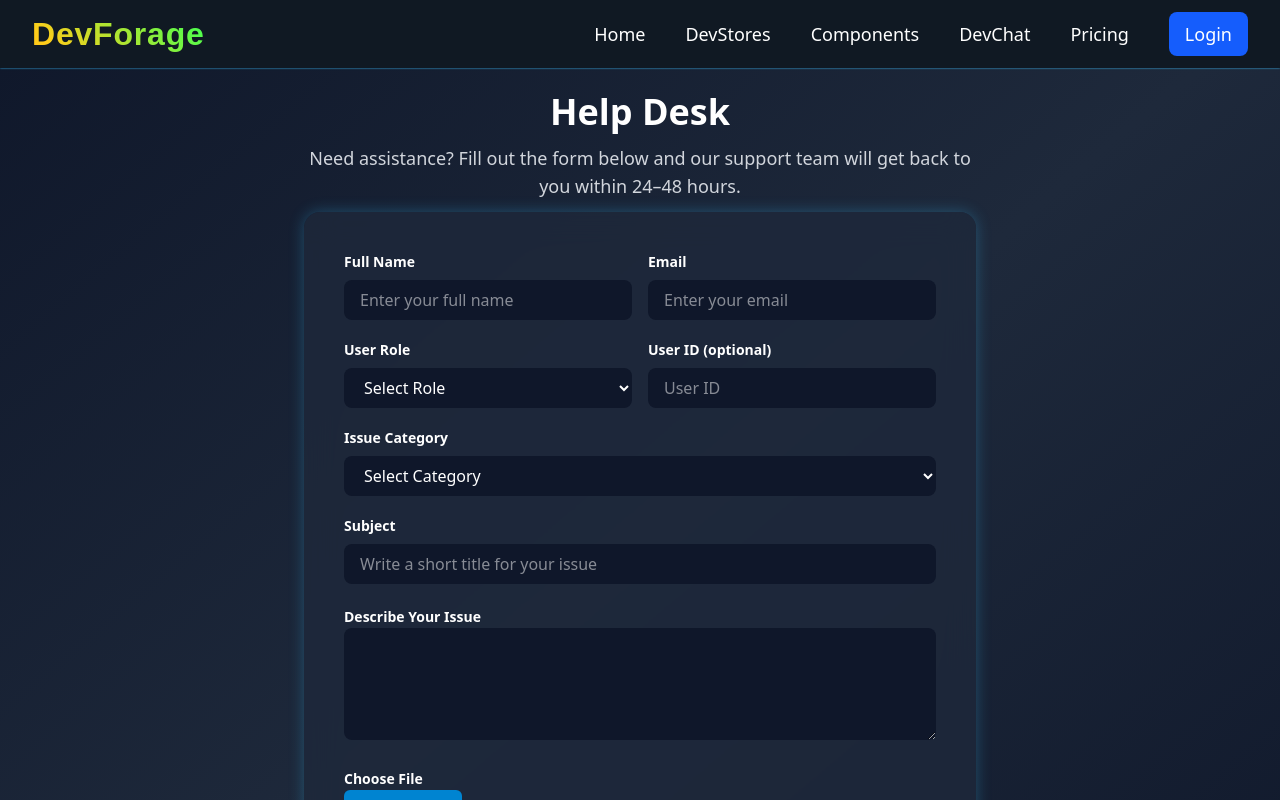
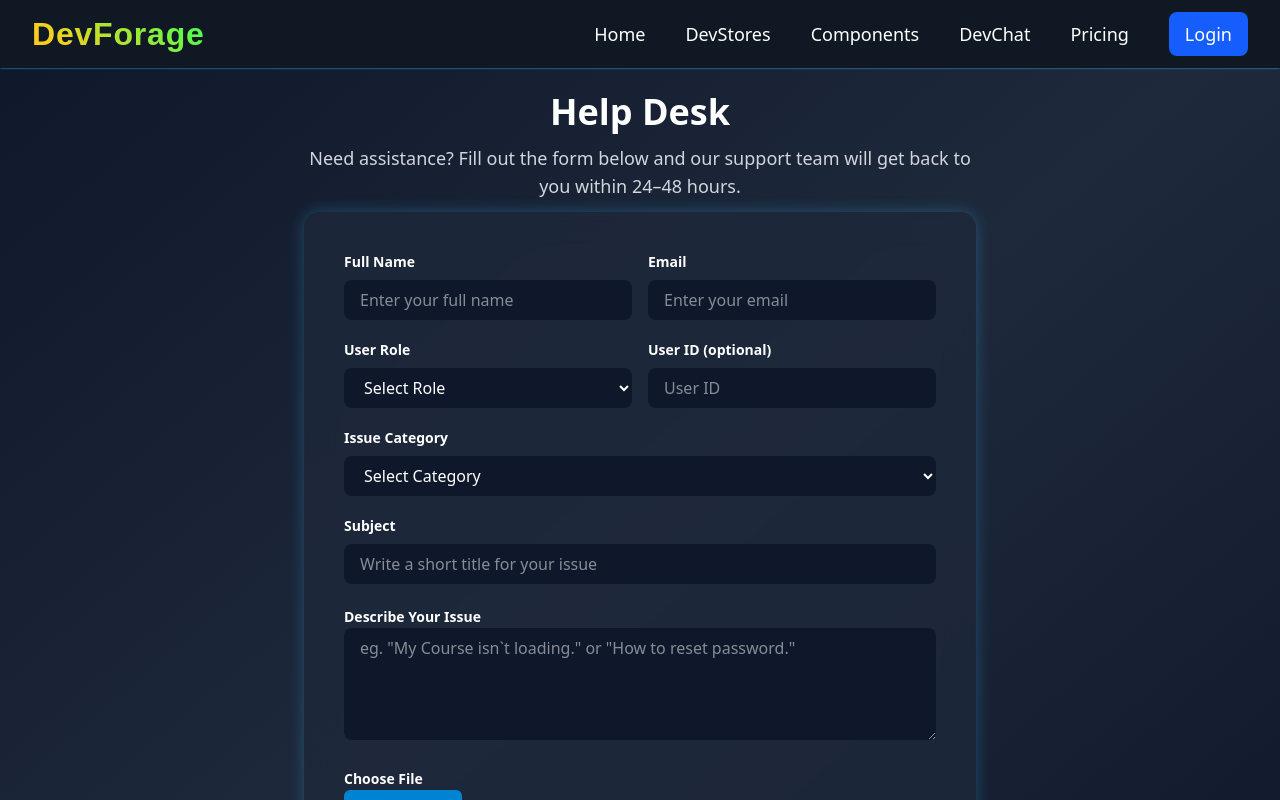
Before and after one commit to raushan-sinha/dev-forage, a React (Vite) app: page /help in a window 1280 px wide. Shown: the top 800 px of the page. Built offline with nearby package versions, Linux system fonts and the light colour scheme.

Commit message:
Code updated

```diff
--- a/src/components/FormField/TextareaField.jsx
+++ b/src/components/FormField/TextareaField.jsx
@@ -10,6 +10,7 @@ export default function TextareaField({ label, rows, id, ...props }) {
             <textarea
                 rows={rows}
                 id={id}
+                {...props}
                 className={baseClass}
             ></textarea>
         </>
--- a/src/pages/Help/Help.jsx
+++ b/src/pages/Help/Help.jsx
@@ -11,6 +11,8 @@ const priorityOpts = ['Select Priority', 'Low', 'Medium', 'High'];
 const responseMethodOpts = ['Select Method', 'Email', 'Phone', 'In-App Notification'];
 
 export default function Help() {
+    const [error, setError] = useState('');
+
     return (
         <>
             <div className="min-h-screen flex flex-col items-center justify-center bg-gradient-to-br from-[#0f172a] via-[#1e293b] to-[#0f172a] px-4 py-10">
@@ -90,7 +92,7 @@ export default function Help() {
                             rows="4"
                             id='description'
                             autoComplete='description'
-                            placeholder="Describe your issue in detail..."
+                            placeholder='eg. "My Course isn`t loading." or "How to reset password."'
                         />
                     </div>
 
```
